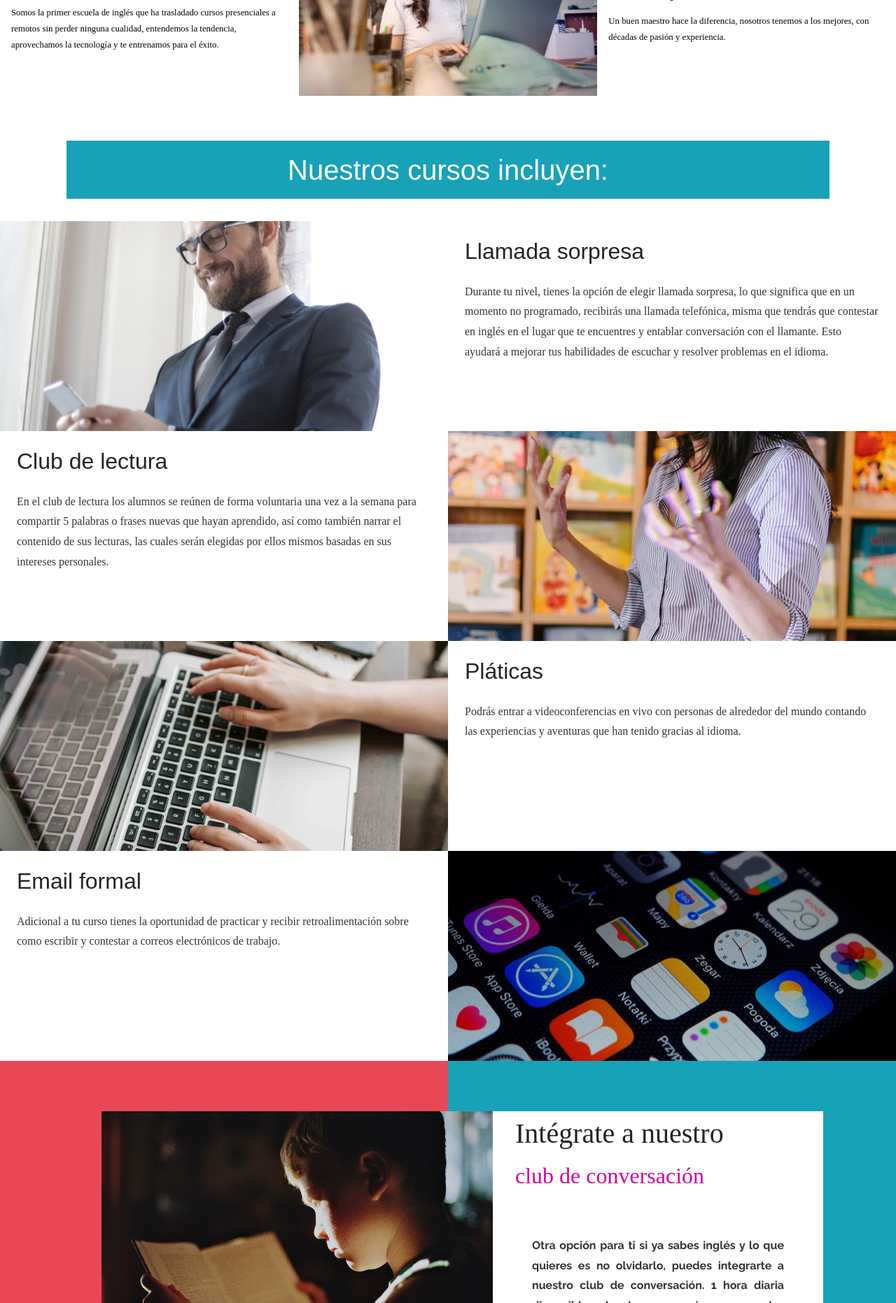
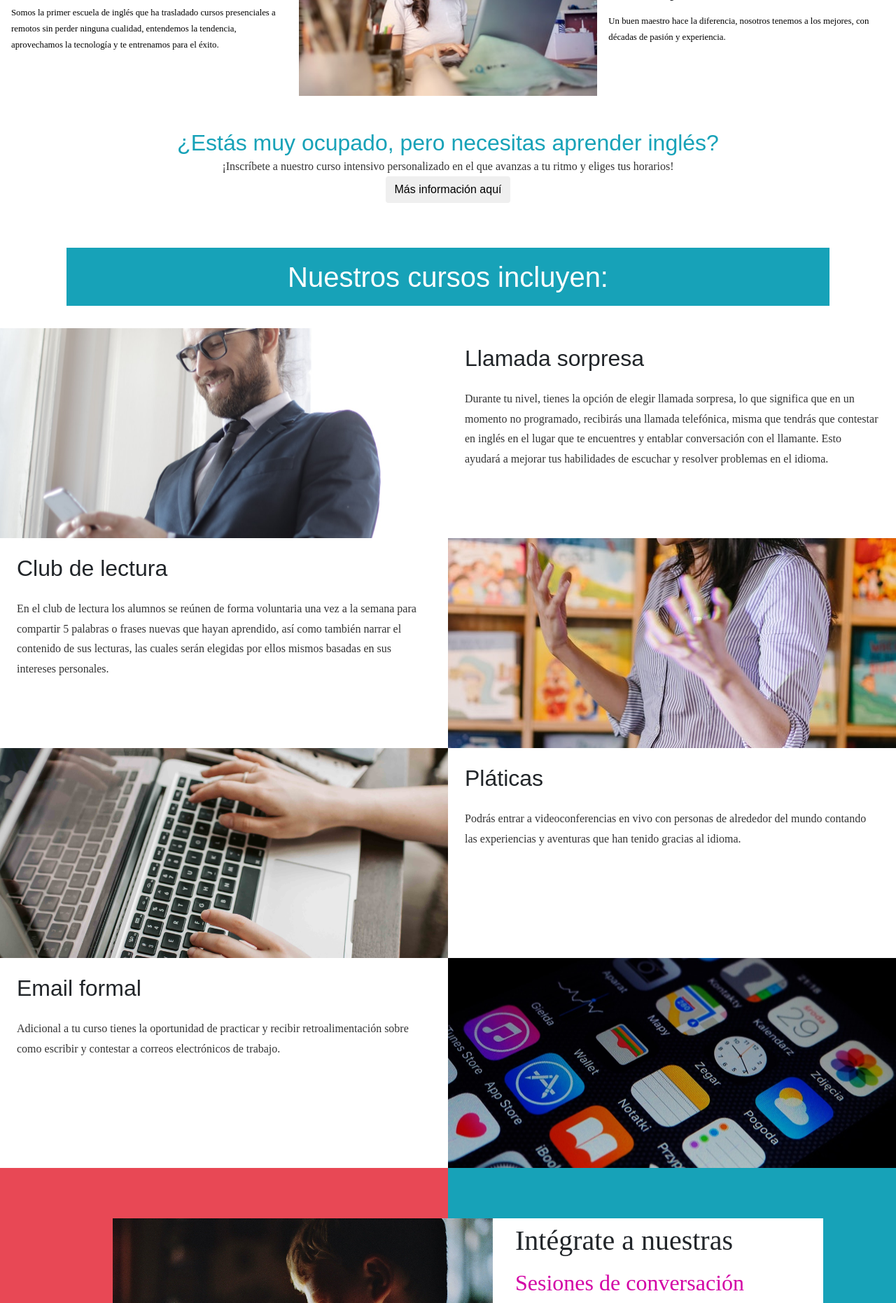
Before and after one commit to cf2013/dreamenglish, a PHP site: page /index.html in a window 1280 px wide. Shown: the part 1231-3093 px from the top of the page at 70% size. Run offline with PHP 8.4, Linux system fonts and the light colour scheme; some libraries are stand-ins or nearby versions; some web fonts are replaced.

Commit message:
cursoIntensivo

```diff
--- a/assets/css/style.css
+++ b/assets/css/style.css
@@ -84,6 +87,17 @@ ul {
 }
 .text-purple{
 	color:#d304a6
+}
+.section2_1{
+	margin:3rem;
+	text-align: center;
+}
+button.masInfo{
+	text-align: center;
+	margin: auto;
+}
+.masInfo a{
+	color: black;
 }
 .section3{
 	margin-top: 5%;
@@ -252,7 +321,7 @@ ul {
 }
 .contentSection4 img{
 	height: auto;
-    width: 35rem;
+    width: 34rem;
     float: right;
     margin-right: -5rem;
     margin-top: 2rem;
--- /dev/null
+++ b/assets/js/main.js
@@ -0,0 +1,25 @@
+// Get the modal
+var modal = document.getElementById("myModal");
+
+// Get the button that opens the modal
+var btn = document.getElementById("myBtn");
+
+// Get the <span> element that closes the modal
+var span = document.getElementsByClassName("close")[0];
+
+// When the user clicks on the button, open the modal
+btn.onclick = function() {
+  modal.style.display = "block";
+}
+
+// When the user clicks on <span> (x), close the modal
+span.onclick = function() {
+  modal.style.display = "none";
+}
+
+// When the user clicks anywhere outside of the modal, close it
+window.onclick = function(event) {
+  if (event.target == modal) {
+    modal.style.display = "none";
+  }
+}
--- a/index.html
+++ b/index.html
@@ -87,6 +87,51 @@
              <div class="col-12 col-md-4 "><img class="w-100" src="assets/imgs/woman-laptop.jpg" alt="" srcset=""></div>
              <div class="col-12 col-md-4 text-black"><h2>We believe the teacher is the key</h2><p>Un buen maestro hace la diferencia, nosotros tenemos a los mejores, con décadas de pasión y experiencia.</p></div>
          </div>
+
+     </div>
+     <div class="container">
+         <div class="row section2_1 cursoIntensivo">
+            <div class="col-12 text-blue"><h2>¿Estás muy ocupado, pero necesitas aprender inglés?</h2><p>¡Inscríbete a nuestro curso intensivo personalizado en el que avanzas a tu ritmo y eliges tus horarios!</p></div>
+            <button class="btn masInfo" id="myBtn">Más información aquí</button>
+            <!-- The Modal -->
+            <div id="myModal" class="modal">
+
+                <!-- Modal content -->
+                <div class="modal-content">
+                <span class="close">&times;</span>
+                    <div class="row">
+                        <div class="col-12">
+                            <h2>El curso intensivo personalizado está hecho a tu medida. </h2>
+                            <div class="textPoint">
+                                <p>
+                                    Utilizamos el probado programa de 6 libros de American Headway de editorial Oxford University Press en el que se practican escucha, habla, lectura, escritura y pensamiento crítico.
+                                </p>
+                                <p class="text-purple">
+                                    Las clases son individuales, completamente en inglés, en línea y con un maestro en vivo todo el tiempo.
+                                </p>
+                            </div>
+                        </div>
+                    </div>
+                    <div class="row">
+                        <div class="col-7">
+                            <p>
+
+                                Puedes hacer un examen de ubicación gratuito para comenzar en el curso más adecuado de acuerdo con tus conocimientos previos, o bien iniciar desde cero.
+                            </p>
+                            <p class="text-bold">
+                                Cada curso tiene una duración de 25 horas, las cuales puedes agendar cuando quieras en un espacio de lunes a viernes de 7am a 7pm con por lo menos 24 horas de anticipación, y tomar desde 30 minutos hasta 2 horas de clase. Avanza tan rápido como tus horarios y disponibilidad lo permitan.
+                            </p>
+                            <p>Costo del curso $6250</p>
+                        </div>
+                        <div class="col-5 imgIntensivos">
+
+                            <img src="./assets/imgs/cursosIntensivos.png" alt="" srcset="">
+                        </div>
+                    </div>
+                </div>
+
+            </div>
+        </div>
      </div>
      <!-- //seccion 2 -->
      <!-- seccion 3 -->
@@ -125,10 +170,10 @@
                  <img src="/assets/imgs/boy-5731001_1920.jpg" alt="" srcset="">
              </div>
              <div class="col-12 col-md-6 textClub">
-                 <h2 class="bg-white">Intégrate a nuestro </h2>
-                 <p class="clubConversacionP text-purple bg-white">club de conversación</p>
+                 <h2 class="bg-white">Intégrate a nuestras </h2>
+                 <p class="clubConversacionP text-purple bg-white">Sesiones de conversación</p>
                  <span class="barraAzul bg-white"></span>
-                 <p class="bg-white textClubText">Otra opción para ti si ya sabes inglés y lo que quieres es no olvidarlo, puedes integrarte a nuestro club de conversación. 1 hora diaria disponible de lunes a viernes. puedes contratarlo por semana, quincena o por hora con un maestro de tu elección.</p>
+                 <p class="bg-white textClubText">Otra opción para ti si ya sabes inglés y lo que quieres es no olvidarlo, puedes integrarte a nuestras sesiones de conversación. 1 hora diaria disponible de lunes a viernes. puedes contratarlo por semana, quincena o por hora con un maestro de tu elección.</p>
              </div>
          </div>
      </div>
@@ -208,11 +253,12 @@
                  <h1 class="text-blue">Costos</h1>
                  <div class="">
                      <h4>Cursos regulares de avance rapido:</h4>
-                     <p>$1200mxn por nivel e incluye servicios adicionales opcionales: </p>
+                     <p>*$1200mxn por nivel e incluye servicios adicionales opcionales: </p>
                      <p>club de lectura y llamada sorpresa.</p>
+                     <p class="costosVigencia">*precios vigentes hasta el 31 de agosto 2021</p>
                  </div>
                  <div class="">
-                    <h4>Club de conversación:</h4>
+                    <h4>Sesiones de conversación:</h4>
                         <p>1 hora diaria de lunes a viernes: semanal $500 mxn o quincenal: $850 mxn</p>
                         <p>Bajo demanda con maestro de tu elección: $150 mxn por hora</p>
                  </div>
@@ -323,6 +369,6 @@
       <script src="https://code.jquery.com/jquery-3.2.1.slim.min.js" integrity="sha384-KJ3o2DKtIkvYIK3UENzmM7KCkRr/rE9/Qpg6aAZGJwFDMVNA/GpGFF93hXpG5KkN" crossorigin="anonymous"></script>
       <script src="https://cdnjs.cloudflare.com/ajax/libs/popper.js/1.12.9/umd/popper.min.js" integrity="sha384-ApNbgh9B+Y1QKtv3Rn7W3mgPxhU9K/ScQsAP7hUibX39j7fakFPskvXusvfa0b4Q" crossorigin="anonymous"></script>
       <script src="https://maxcdn.bootstrapcdn.com/bootstrap/4.0.0/js/bootstrap.min.js" integrity="sha384-JZR6Spejh4U02d8jOt6vLEHfe/JQGiRRSQQxSfFWpi1MquVdAyjUar5+76PVCmYl" crossorigin="anonymous"></script>
-
+      <script src="assets/js/main.js"></script>
 </body>
 </html>
```
Also changed, not shown: other parts of assets/css/style.css (+63 -1 lines), cursointensivo.html (added, +24 -0 lines), assets/imgs/cursosIntensivos.png (added), assets/imgs/nubes.png (added), assets/imgs/nubes.svg (added).
